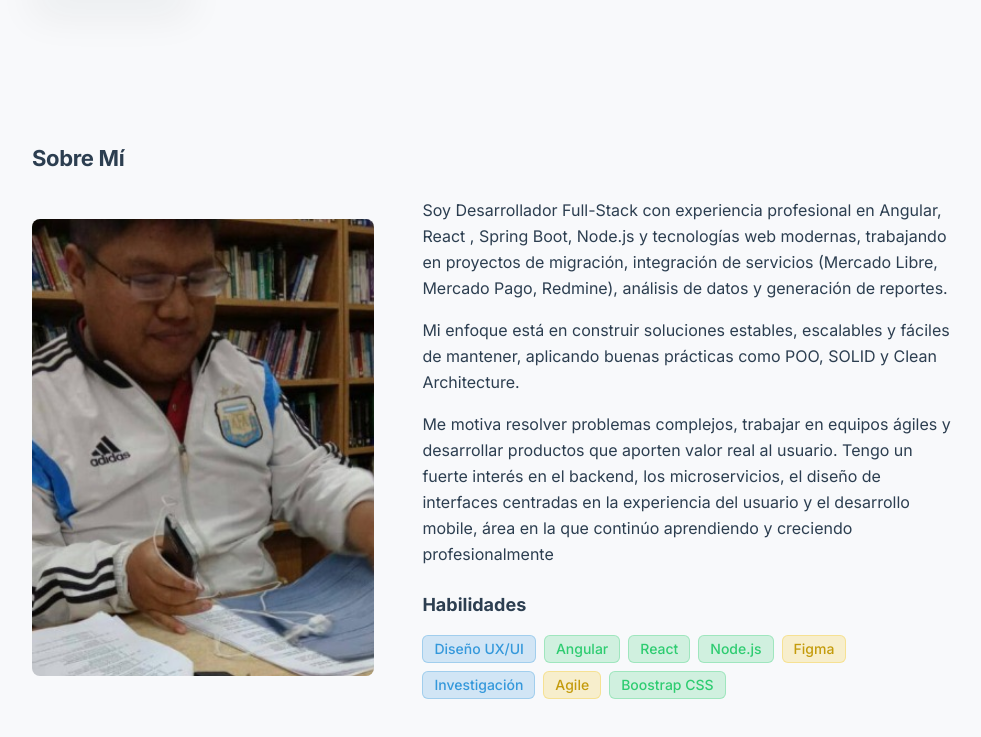
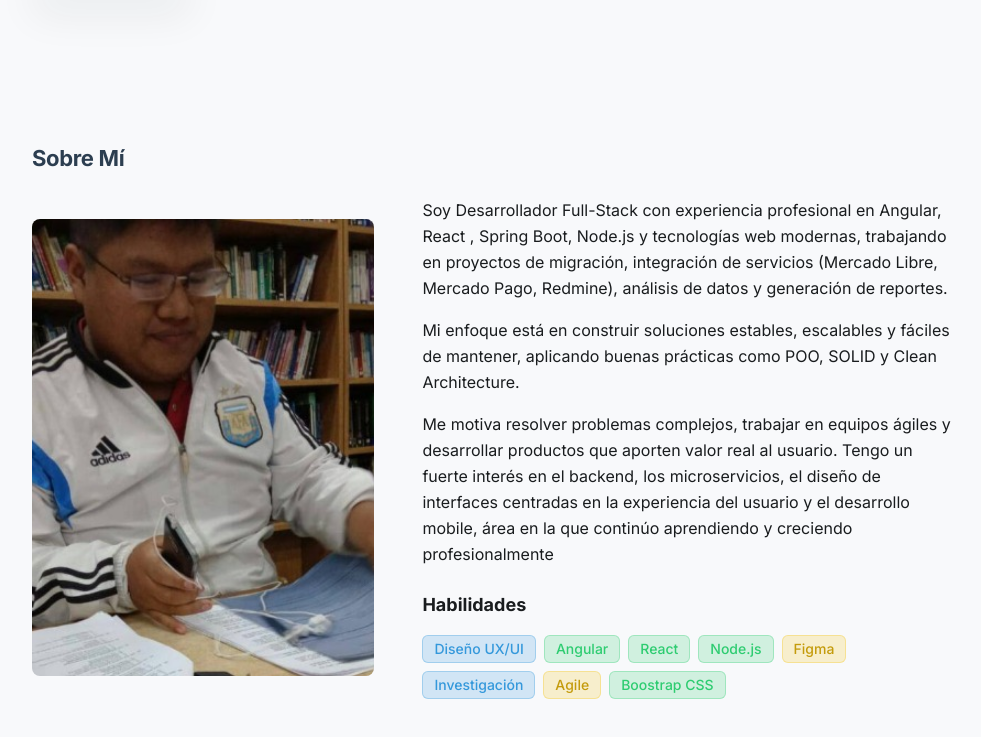
Before and after one commit to devFernandoS/portafolio-willian, a website built with Vite: page web/src/index.html in a window 1280 px wide. Shown: the part 669-1406 px from the top of the page, without its empty margins (144-1125 px from the left). Built offline with nearby package versions, Linux system fonts and the light colour scheme.

Commit message:
personalizacion 'themes' de 'about me'

```diff
--- a/web/src/index.html
+++ b/web/src/index.html
@@ -168,17 +168,17 @@
                 <div class="md:col-span-3 flex flex-col gap-6">
                   <!-- BodyText -->
                   <div class="space-y-4">
-                    <p class="text-[#2c3e50] dark:text-gray-300 text-base font-normal leading-relaxed">
+                    <p class="text-content-primary text-base font-normal leading-relaxed">
                       Soy Desarrollador Full-Stack con experiencia profesional en Angular, React , Spring Boot, Node.js
                       y tecnologías web modernas, trabajando en proyectos de migración,
                       integración de servicios (Mercado Libre, Mercado Pago, Redmine), análisis de datos y generación de
                       reportes.
                     </p>
-                    <p class="text-[#2c3e50] dark:text-gray-300 text-base font-normal leading-relaxed">
+                    <p class="text-content-primary text-base font-normal leading-relaxed">
                       Mi enfoque está en construir soluciones estables, escalables y fáciles de mantener,
                       aplicando buenas prácticas como POO, SOLID y Clean Architecture.
                     </p>
-                    <p class="text-[#2c3e50] dark:text-gray-300 text-base font-normal leading-relaxed">
+                    <p class="text-content-primary text-base font-normal leading-relaxed">
                       Me motiva resolver problemas complejos, trabajar en equipos ágiles y desarrollar productos que
                       aporten valor real al usuario.
                       Tengo un fuerte interés en el backend, los microservicios, el diseño de interfaces centradas en la
@@ -188,7 +188,7 @@
                   </div>
                   <!-- Skills Section -->
                   <div class="flex flex-col gap-4">
-                    <h3 class="text-[#2c3e50] dark:text-gray-200 text-lg font-bold">Habilidades</h3>
+                    <h3 class="text-content-primary text-lg font-bold">Habilidades</h3>
                     <div class="flex flex-wrap gap-2">
                       <span
                         class="inline-flex items-center rounded-md bg-[#3498DB]/20 px-3 py-1 text-sm font-medium text-[#3498DB] ring-1 ring-inset ring-[#3498DB]/30">Diseño
```
